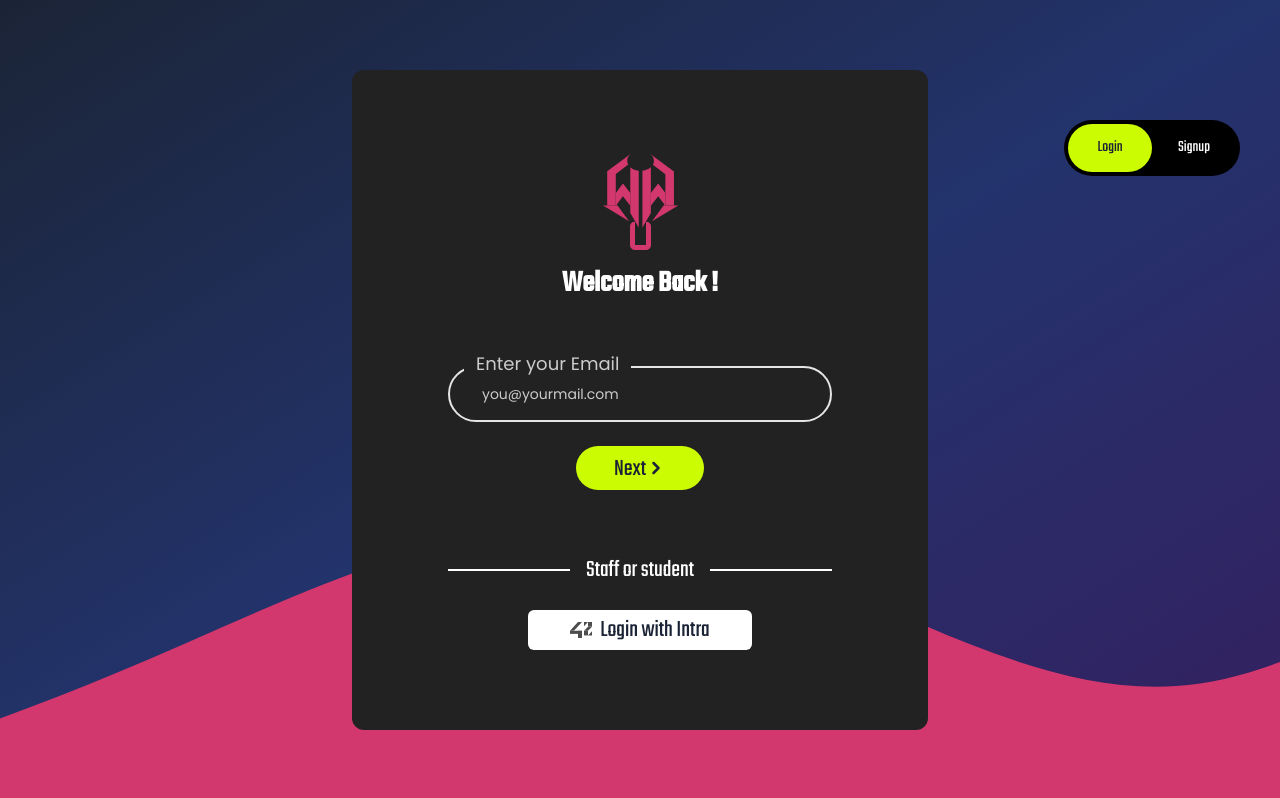
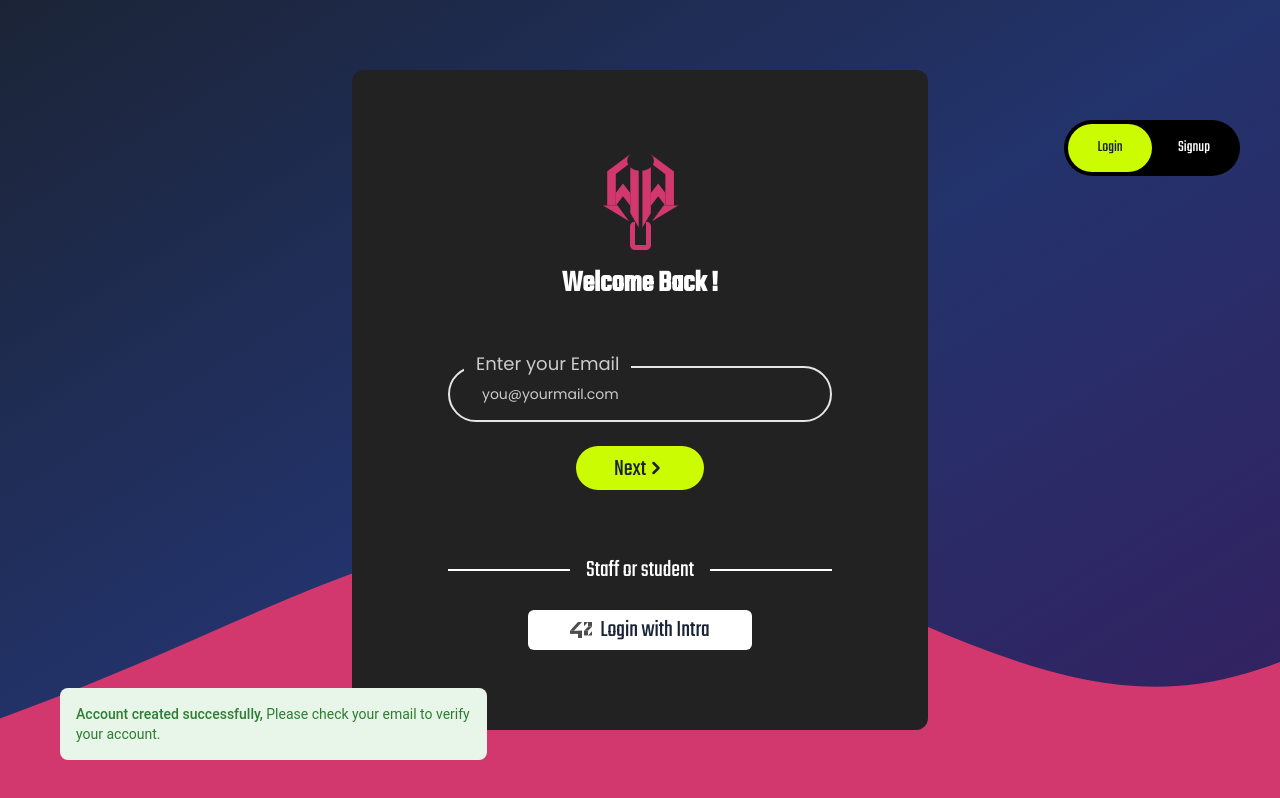
Before and after one commit to FRAGG33R/whiff-waff, a Next.js app in the folder client/: page /login in a window 1280 px wide. Built offline with nearby package versions, Linux system fonts and the light colour scheme.

Commit message:
refactoring : finish refactoring of all auth services

```diff
--- a/client/src/components/authentication/assets/card.tsx
+++ b/client/src/components/authentication/assets/card.tsx
@@ -196,11 +196,12 @@ export default function Card(props: { Mode: "signin" | "signup" }) {
       setNeedsVerification(true);
       setTimeout(() => {
         setNeedsVerification(false);
+        setIsValid(false);
       }, 2000);
-    }
+    } else setIsValid(false);
   }, [router.query]);
   return (
-    <div className="min-h-1 min-w-1 z-10 px-6 md:px-24 md:py-20 py-6 flex items-center justify-center flex-col space-y-8 md:space-y-16 bg-DarkGrey rounded-xl">
+    <div className="min-h-1 min-w-1 z-10 px-2 md:px-24 md:py-20 py-6 flex items-center justify-center flex-col space-y-8 md:space-y-16 bg-DarkGrey rounded-xl">
       <div className="min-w-1 min-h-1 flex items-center justify-center flex-col space-y-4">
         <Image src={Logo} alt="Logo" className="" />
         <div className="text-2xl md:text-3xl font-teko font-bold">
@@ -252,25 +253,26 @@ export default function Card(props: { Mode: "signin" | "signup" }) {
           )}
         </div>
         <div
-          className={`w-full h-full flex flex-row space-x-2 items-center justify-center`}
+          className={`w-full h-full flex flex-row space-x-2 items-center ${
+            step > 0 ? "justify-between" : "justify-center"
+          }`}
         >
           {step > 0 && <AuthButton text="Previous" onClick={handlePrevious} />}
           <AuthButton text="Next" onClick={handleNext} />
         </div>
       </div>
-
-      {needsVerification && !isValid && (
+      {isValid ? (
+        <ValidationAlert
+          bigText="Account verified successfully,"
+          smallText="You can now login."
+        />
+      ) : (
         <ValidationAlert
           bigText="Account created successfully,"
           smallText="Please check your email to verify your account."
         />
       )}
-      {needsVerification && isValid && (
-        <ValidationAlert
-          bigText="Account verified successfully,"
-          smallText="You can now login."
-        />
-      )}
+
       {props.Mode === "signin" && (
         <div className="w-full h-full flex items-center justify-center space-y-2 md:space-y-6 flex-col">
           <div className="w-full min-h-1 flex items-center justify-center">
--- a/client/src/components/ui/alerts/validationAlert.tsx
+++ b/client/src/components/ui/alerts/validationAlert.tsx
@@ -11,8 +11,8 @@ export default function ValidationAlert(props  : {bigText : string, smallText :
           className="p-4 mb-4 text-sm md:w-1/3 w-10/12 absolute z-10 bottom-10 -left-10 md:left-0 text-green-800 rounded-lg bg-green-50 dark:text-green-400"
           role="alert"
         >
-          <span className="font-medium">Account created successfully,</span>{" "}
-          Please check your email to verify your account.
+          <span className="font-medium">{props.bigText}</span>{" "}
+			{props.smallText}
         </motion.div>
 	)
 }
--- a/client/src/components/ui/inputs/userInput.tsx
+++ b/client/src/components/ui/inputs/userInput.tsx
@@ -56,7 +56,7 @@ const UserInput: React.FC<InputProps> = ({
           width === "sm"
             ? "w-40 md:w-52 lg:w-64 h-12 text-sm"
             : width === "md"
-            ? "w-72 md:w-72 lg:w-96 md:h-14 h-12 text-sm md:text-md"
+            ? "w-60 md:w-72 lg:w-96 md:h-14 h-12 text-sm md:text-md"
             : width === "lg"
             ? "w-72 sm:w-40 md:w-72 lg:w-96 h-12 "
             : ""
```
